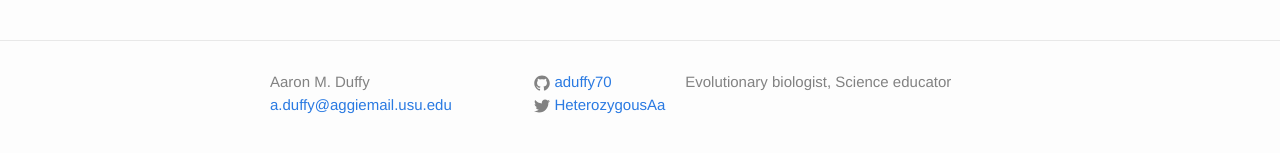
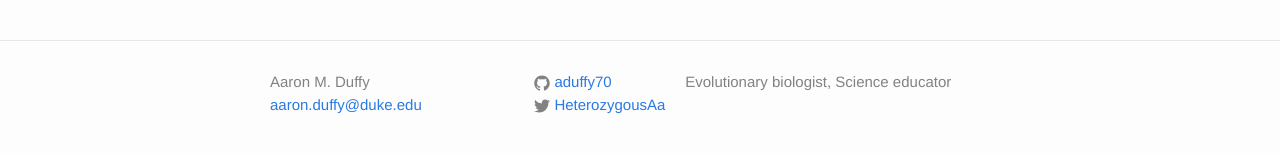
Before and after one commit to aduffy70/aduffy70.github.io, a Jekyll site: the page built from index.md, in a window 1280 px wide. Shown: the part 572-725 px from the top of the page. Built offline with Jekyll 4.4.1, drawn with Linux system fonts in a browser that asks for light colours.

Commit message:
Updated contact info in footer.

```diff
--- a/_config.yml
+++ b/_config.yml
@@ -7,7 +7,7 @@
 
 # Site settings
 title: Aaron M. Duffy
-email: a.duffy@aggiemail.usu.edu
+email: aaron.duffy@duke.edu
 description: > # this means to ignore newlines until "baseurl:"
  Evolutionary biologist, Science educator
 baseurl: "" # the subpath of your site, e.g. /blog
```
